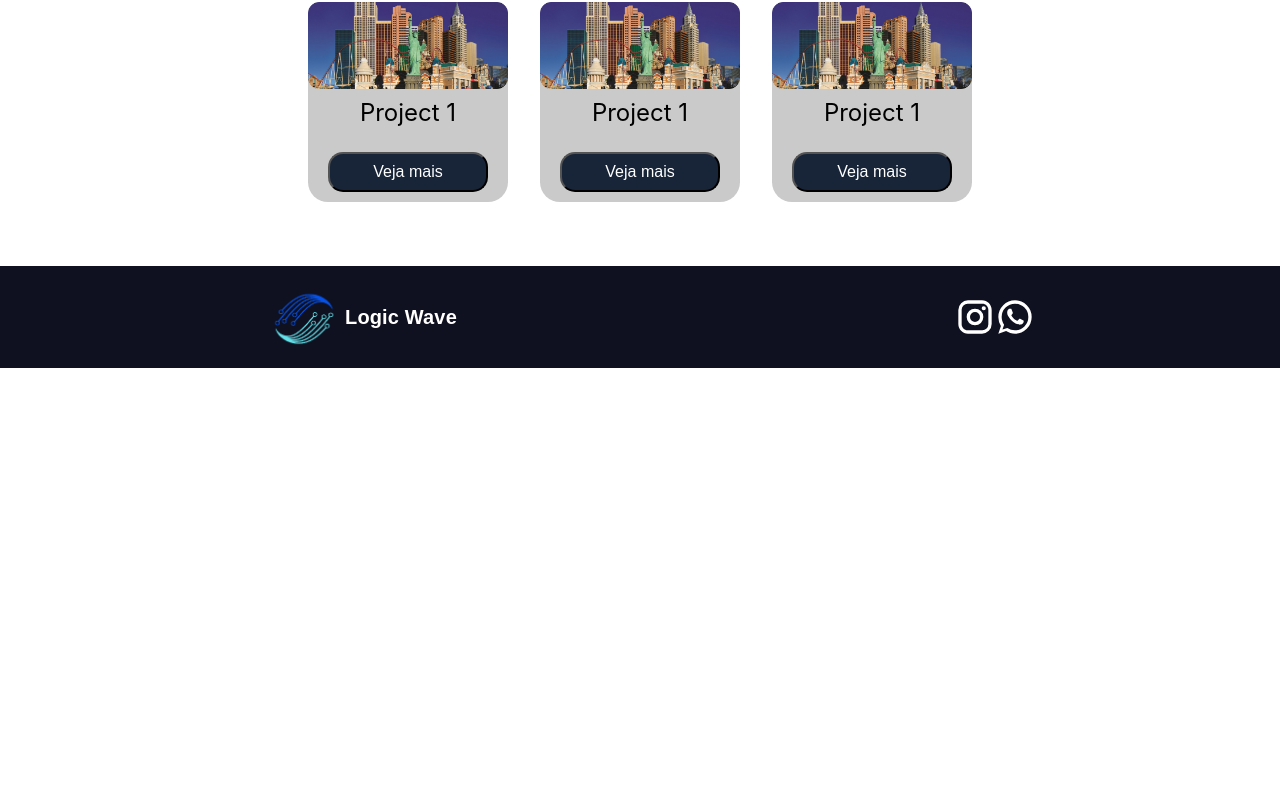
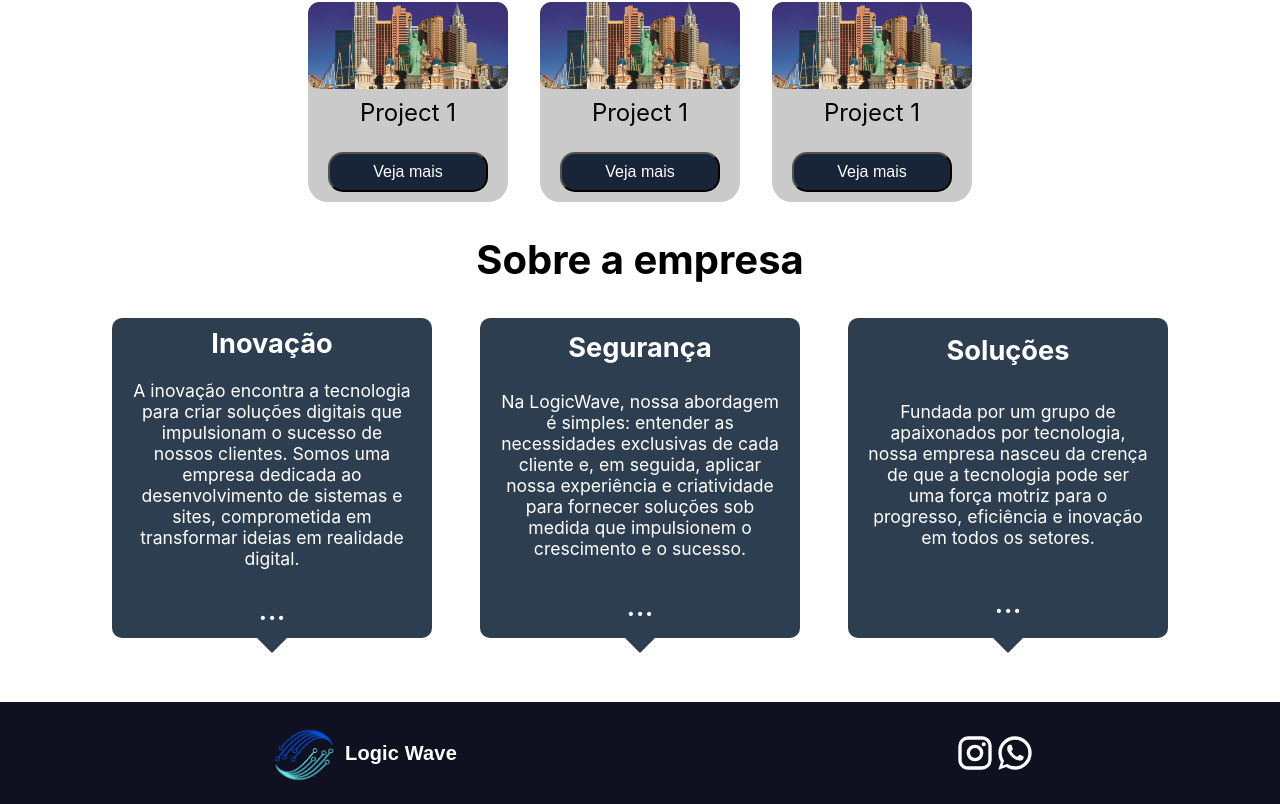
Before and after one commit to oliveira-lucas7/empresa-wave, a React (Create React App) app: page / in a window 1280 px wide. Shown: the part 1088-1892 px from the top of the page. Before the commit the page ends 1456 px from the top, so only its background shows below. Built offline with nearby package versions, Linux system fonts and the light colour scheme.

Commit message:
Sobre nos finalizado

```diff
--- a/src/App.jsx
+++ b/src/App.jsx
@@ -3,6 +3,7 @@ import Footer from "./components/Footer";
 import Header from "./components/header";
 import Projetos from "./components/projetos";
 import Home from "./components/home";
+import Sobrenos from "./components/sobrenos"
 
 function App() {
   return (
@@ -10,6 +11,7 @@ function App() {
       <Header />
       <Home />
       <Projetos />
+      <Sobrenos/>
       <Footer />
     </div>
   );
--- /dev/null
+++ b/src/components/sobrenos.jsx
@@ -0,0 +1,40 @@
+import React from "react";
+import Style from "../css/sobrenos.module.css";
+
+function sobrenos() {
+  return (
+    <div>
+      <h2 className={Style.h2}>Sobre a empresa</h2>
+      <div className={Style.container}>
+        <div className={Style.secondary}>
+          <span className={Style.text}>Inovação</span>
+          <span className={Style.textmain}>
+            A inovação encontra a tecnologia para criar soluções digitais que
+            impulsionam o sucesso de nossos clientes. Somos uma empresa dedicada
+            ao desenvolvimento de sistemas e sites, comprometida em transformar
+            ideias em realidade digital.
+          </span>
+          <span className={Style.seta}>...</span>
+        </div>
+        <div className={Style.secondary}>
+          <span className={Style.text}>Segurança</span>
+          <span className={Style.textmain}>
+          Na LogicWave, nossa abordagem é simples: entender as necessidades exclusivas de cada cliente e, em seguida, aplicar nossa experiência e criatividade para fornecer soluções sob medida que impulsionem o crescimento e o sucesso.
+          </span>
+          <span className={Style.seta}>...</span>
+        </div>
+        <div className={Style.secondary}>
+          <span className={Style.text}>Soluções</span>
+          <span className={Style.textmain}>
+            Fundada por um grupo de apaixonados por tecnologia, nossa empresa
+            nasceu da crença de que a tecnologia pode ser uma força motriz para
+            o progresso, eficiência e inovação em todos os setores.
+          </span>
+          <span className={Style.seta}>...</span>
+        </div>
+      </div>
+    </div>
+  );
+}
+
+export default sobrenos;
--- /dev/null
+++ b/src/css/sobrenos.module.css
@@ -0,0 +1,160 @@
+@media screen and (min-width:1129px) and (max-width:1920px){
+
+.container {
+    display: flex;
+    justify-content: space-evenly;
+    width: 70vw;
+    margin: 0 auto;
+}
+.secondary{
+    width: 20rem;
+    background-color: #141729;
+    color: white;
+    border-radius: 10px;
+    display: flex;
+    flex-direction: column;
+    justify-content: space-around;
+}
+.secondary {
+    position: relative;
+    background: #2c3e50;
+    height: 20rem;
+  }
+
+  .secondary::before {
+    content: '';
+    position: absolute;
+    bottom: 0;
+    width: 0;
+    height: 0;
+    border-style: solid;
+    border-width: 15px 15px 0 15px;
+    border-color: #2c3e50 transparent transparent transparent;
+    left: 50%;
+    transform: translateX(-50%) translateY(100%);
+  }
+  .h2{
+    font-size: 2.7rem;
+    font-weight: bold;
+
+  }
+  .textmain{
+    padding: 0px 20px;
+    font-size: 1.1rem;
+  }
+  .text{
+    font-size: 1.8rem;
+    font-weight: bold;
+  }
+  .seta{
+    font-size: 2rem;
+    align-items: right;
+  }
+}
+@media screen and (min-width:1116px) and (max-width:1439px){
+
+    .container {
+        display: flex;
+        justify-content: space-evenly;
+        width: 90vw;
+        margin: 0 auto;
+    }
+    .secondary{
+        width: 20rem;
+        background-color: #141729;
+        color: white;
+        border-radius: 10px;
+        display: flex;
+        flex-direction: column;
+        justify-content: space-around;
+    }
+    .secondary {
+        position: relative;
+        background: #2c3e50;
+        height: 20rem;
+      }
+
+      .secondary::before {
+        content: '';
+        position: absolute;
+        bottom: 0;
+        width: 0;
+        height: 0;
+        border-style: solid;
+        border-width: 15px 15px 0 15px;
+        border-color: #2c3e50 transparent transparent transparent;
+        left: 50%;
+        transform: translateX(-50%) translateY(100%);
+      }
+      .h2{
+        font-size: 2.5rem;
+        font-weight: bold;
+
+      }
+      .textmain{
+        padding: 0px 20px;
+        font-size: 1.1rem;
+      }
+      .text{
+        font-size: 1.7rem;
+        font-weight: bold;
+      }
+      .seta{
+        font-size: 2rem;
+        align-items: right;
+      }
+    }
+@media screen and (min-width:100px) and (max-width:1115px){
+
+        .container {
+            display: flex;
+            flex-direction: column;
+            justify-content: center;
+            align-items: center;
+            gap: 2rem;
+        }
+        .secondary{
+            width: 20rem;
+            background-color: #141729;
+            color: white;
+            border-radius: 10px;
+            display: flex;
+            flex-direction: column;
+            justify-content: space-around;
+        }
+        .secondary {
+            position: relative;
+            background: #2c3e50;
+            height: 20rem;
+          }
+
+          .secondary::before {
+            content: '';
+            position: absolute;
+            bottom: 0;
+            width: 0;
+            height: 0;
+            border-style: solid;
+            border-width: 15px 15px 0 15px;
+            border-color: #2c3e50 transparent transparent transparent;
+            left: 50%;
+            transform: translateX(-50%) translateY(100%);
+          }
+          .h2{
+            font-size: 2.5rem;
+            font-weight: bold;
+
+          }
+          .textmain{
+            padding: 0px 20px;
+            font-size: 1.1rem;
+          }
+          .text{
+            font-size: 1.7rem;
+            font-weight: bold;
+          }
+          .seta{
+            font-size: 2rem;
+            align-items: right;
+        }
+}
```
